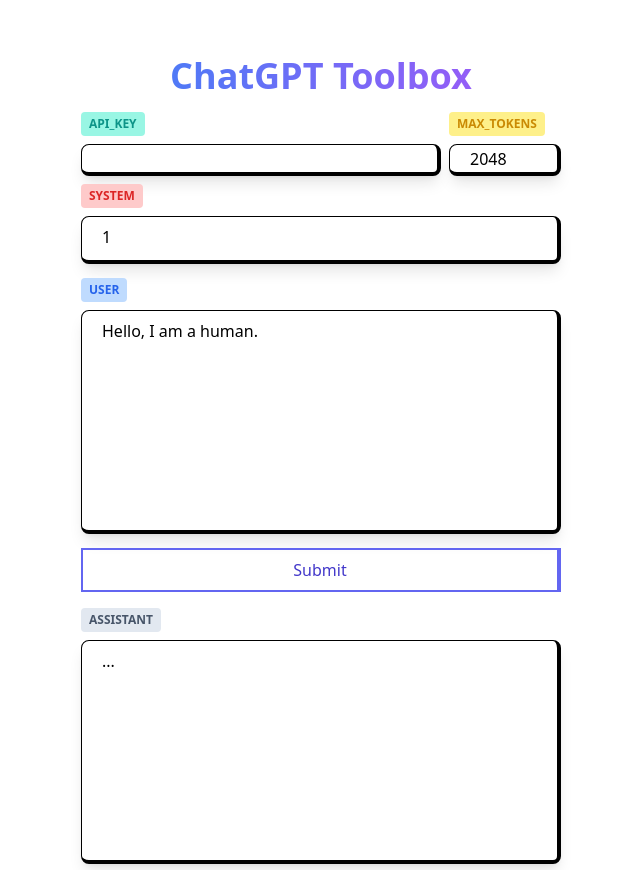
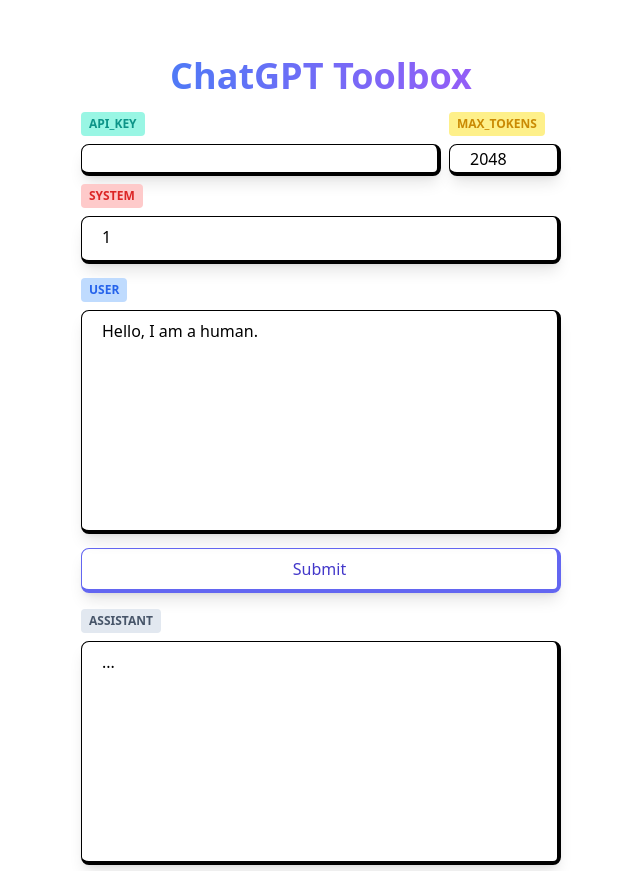
Before and after one commit to marsinlegend/chatgpt-toolbox, a Next.js app: page /tool/1 in a window 1280 px wide. Shown: the whole page, without its empty margins (319-959 px from the left). Built offline with nearby package versions, Linux system fonts and the light colour scheme.

Commit message:
Update App.tsx

```diff
--- a/app/App.tsx
+++ b/app/App.tsx
@@ -152,8 +152,8 @@
             disabled={isLoading}
             className={
               isLoading
-                ? "w-full px-6 py-2 my-2 text-gray-700 border-2 border-r-4 border-gray-500 hover:bg-gray-500 hover:text-gray-100"
-                : "w-full px-6 py-2 my-2 text-indigo-700 border-2 border-r-4 border-indigo-500 hover:bg-indigo-500 hover:text-indigo-100"
+                ? "w-full px-6 py-2 my-2 text-gray-700 border border-b-4 border-r-4 border-gray-500 hover:bg-gray-500 hover:text-gray-100 rounded-lg shadow-lg"
+                : "w-full px-6 py-2 my-2 text-indigo-700 border border-b-4 border-r-4 border-indigo-500 hover:bg-indigo-500 hover:text-indigo-100 rounded-lg shadow-lg"
             }
             onClick={handleSubmitPromptBtnClicked}
           >
```
